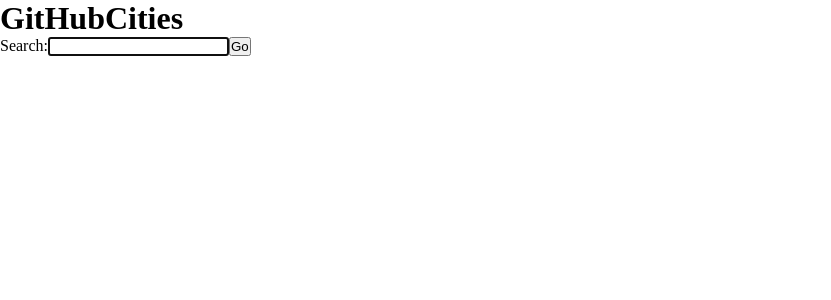
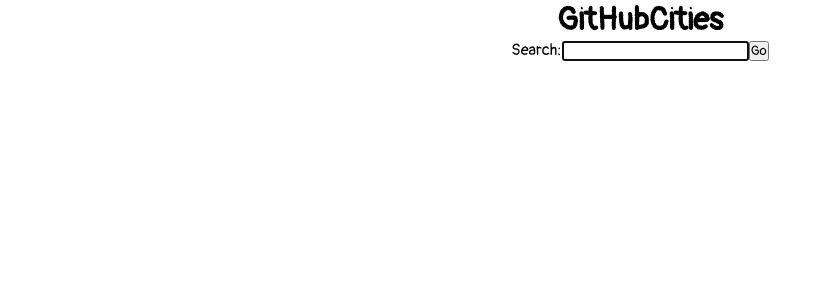
Before and after one commit to fimion/github-search-demo, a Vue app: page / in a window 1280 px wide. Shown: the top 300 px of the page, without its empty margins (0-831 px from the left). Built offline with nearby package versions, Linux system fonts and the light colour scheme.

Commit message:
Start to mess with fonts

```diff
--- a/index.html
+++ b/index.html
@@ -4,6 +4,8 @@
     <meta charset="UTF-8" />
     <link rel="icon" href="/favicon.ico" />
     <meta name="viewport" content="width=device-width, initial-scale=1.0" />
+    <link rel="preconnect" href="https://fonts.gstatic.com">
+    <link href="https://fonts.googleapis.com/css2?family=Pangolin&display=swap" rel="stylesheet">
     <title>Vite App</title>
   </head>
   <body>
--- a/src/App.vue
+++ b/src/App.vue
@@ -1,7 +1,8 @@
 <template>
+  <div class="githubcities">
     <h1>GitHubCities</h1>
     <SearchBar @submit="triggerQuery"/>
-  <div v-if="status === FETCH_STATUS.RESOLVED">
+    <template v-if="status === FETCH_STATUS.RESOLVED">
       <h2>Results ({{ results.userCount }})</h2>
       <ul class="user-list">
         <li class="user" v-for="user in results.users"
@@ -11,15 +12,18 @@
             <img class="avatar"
                  :src="user.avatarUrl"
                  :alt="`avatar for ${user.name}`">
-          {{ user.name }} (@{{user.login}})
+            {{ user.name }} (@{{ user.login }})
           </a>
         </li>
       </ul>
-  </div>
-  <pre v-if="status===FETCH_STATUS.ERROR">
+    </template>
+    <template v-if="status===FETCH_STATUS.ERROR">
       <h2>Oh no! :(</h2>
+      <pre>
     {{ results }}
     </pre>
+    </template>
+  </div>
 </template>
 <script>
 import SearchBar from "./components/SearchBar.vue"
@@ -45,20 +49,19 @@
     const query = ref('')
     const status = ref(FETCH_STATUS.READY)
     const results = ref({})
-    const cursor = ref(null);
+    const cursor = ref(null)
 
 
     const searchUrl = computed(() => {
       const q = encodeURIComponent(query.value)
-      const cur = cursor.value ? `&cursor=${cursor.value}` : '';
+      const cur = cursor.value ? `&cursor=${cursor.value}` : ''
       return `/api/search?q=${q}${cur}`
-  });
+    })
 
 
-
-    const callSearch = async ()=>{
+    const callSearch = async () => {
       try {
-        results.value = await fetchWrapper(searchUrl.value);
+        results.value = await fetchWrapper(searchUrl.value)
         status.value = FETCH_STATUS.RESOLVED
       } catch (e) {
         status.value = FETCH_STATUS.ERROR
@@ -73,18 +76,17 @@
      */
     const triggerQuery = async (q) => {
       if (q !== '') {
-        cursor.value=null;
+        cursor.value = null
         status.value = FETCH_STATUS.LOADING
         query.value = q
-        return await callSearch();
+        return await callSearch()
       }
     }
 
-    const changePage = async (cur)=>{
-      cursor.value = cur;
-      return await callSearch();
+    const changePage = async (cur) => {
+      cursor.value = cur
+      return await callSearch()
     }
-
 
 
     return {
@@ -101,27 +103,38 @@
 
 <style>
 
-*{
-  padding:0;margin:0;box-sizing: border-box;
-}
-:root{
-  --min-user-width:100px;
+* {
+  padding: 0;
+  margin: 0;
+  box-sizing: border-box;
+  font-family: 'Pangolin', cursive;
 }
 
-.user-list{
-  display:grid;
+:root {
+  --min-user-width: 100px;
+}
+
+.githubcities{
+  display:flex;
+  flex-flow: column nowrap;
+  justify-content: center;
+  align-items: center;
+}
+
+.user-list {
+  display: grid;
   max-width: 100%;
-  grid-gap:10px;
+  grid-gap: 10px;
   grid-template-columns: minmax(var(--min-user-width), auto) minmax(var(--min-user-width), auto) minmax(var(--min-user-width), auto);
 }
 
-.user{
-  display:inline-block;
+.user {
+  display: inline-block;
   margin: 10px;
 }
 
-.user-box{
-  display:flex;
+.user-box {
+  display: flex;
   flex-flow: column nowrap;
   justify-content: center;
   align-items: center;
@@ -129,7 +142,7 @@
 
 }
 
-.avatar{
+.avatar {
   max-width: var(--min-user-width);
   border-radius: 50%;
   border: seagreen 5px solid;
```
Lines whose indentation alone changed are shown as unchanged.
